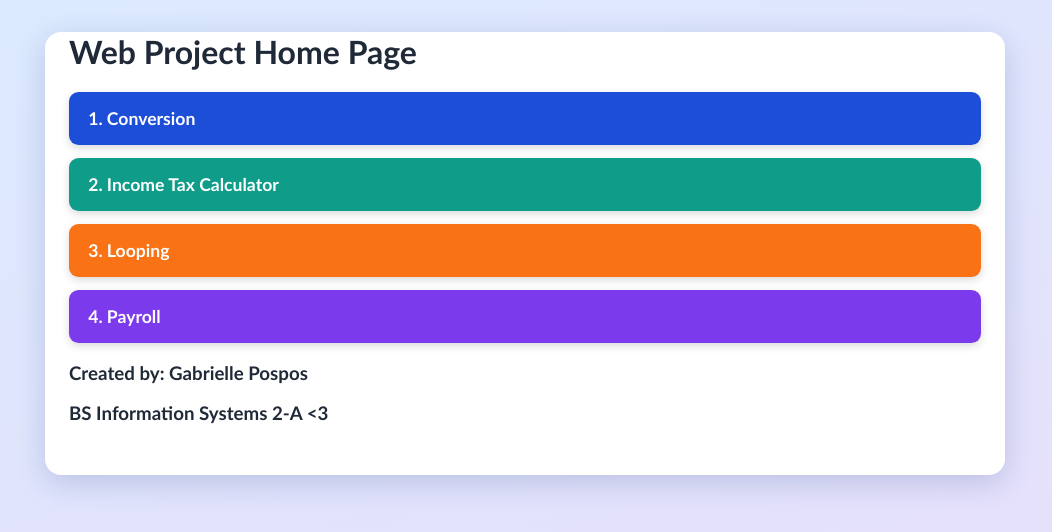
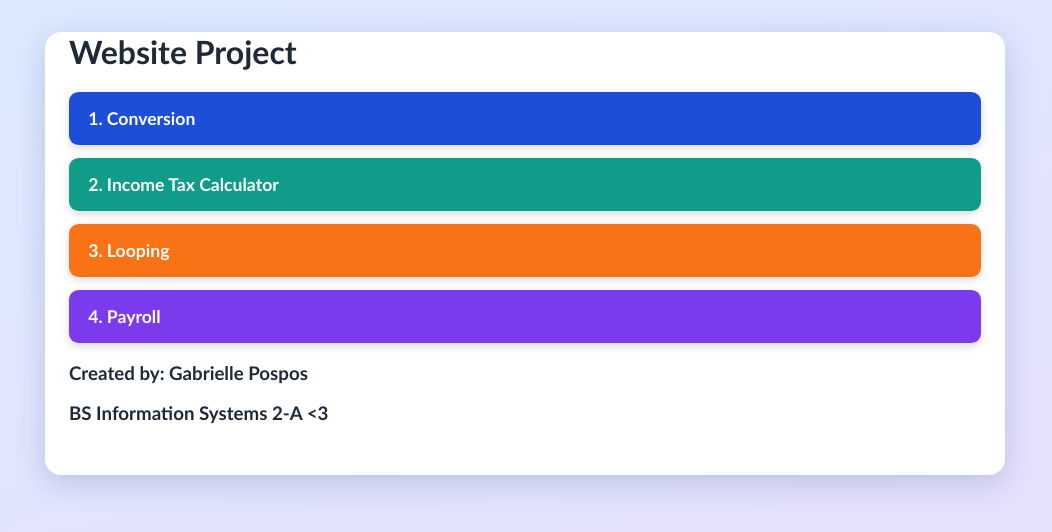
Before and after one commit to gab-debug-code/Final-Project-ITC, a plain HTML site: page index.html in a window 1280 px wide. Shown: the whole page, without its empty margins (115-1167 px from the left). Drawn offline with Linux system fonts and the light colour scheme.

Commit message:
Update index.html

```diff
--- a/index.html
+++ b/index.html
@@ -7,7 +7,7 @@
   <link rel="stylesheet" href="style.css">
 </head>
 <body>
-  <h1>Web Project Home Page</h1>
+  <h1>Website Project</h1>
   <ul class="menu">
     <li><a href="conversion.html">1. Conversion</a></li>
     <li><a href="tax.html">2. Income Tax Calculator</a></li>
```
